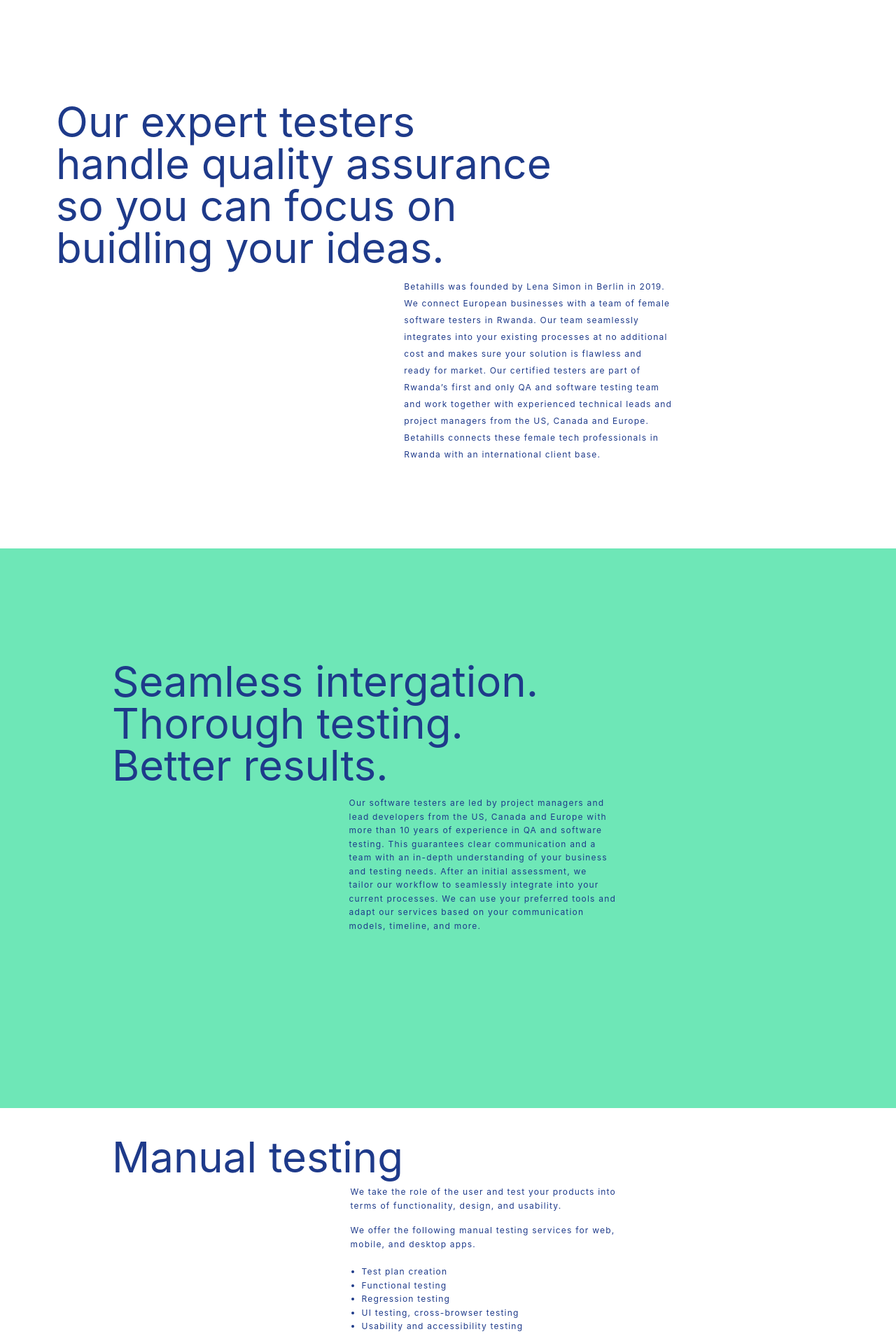
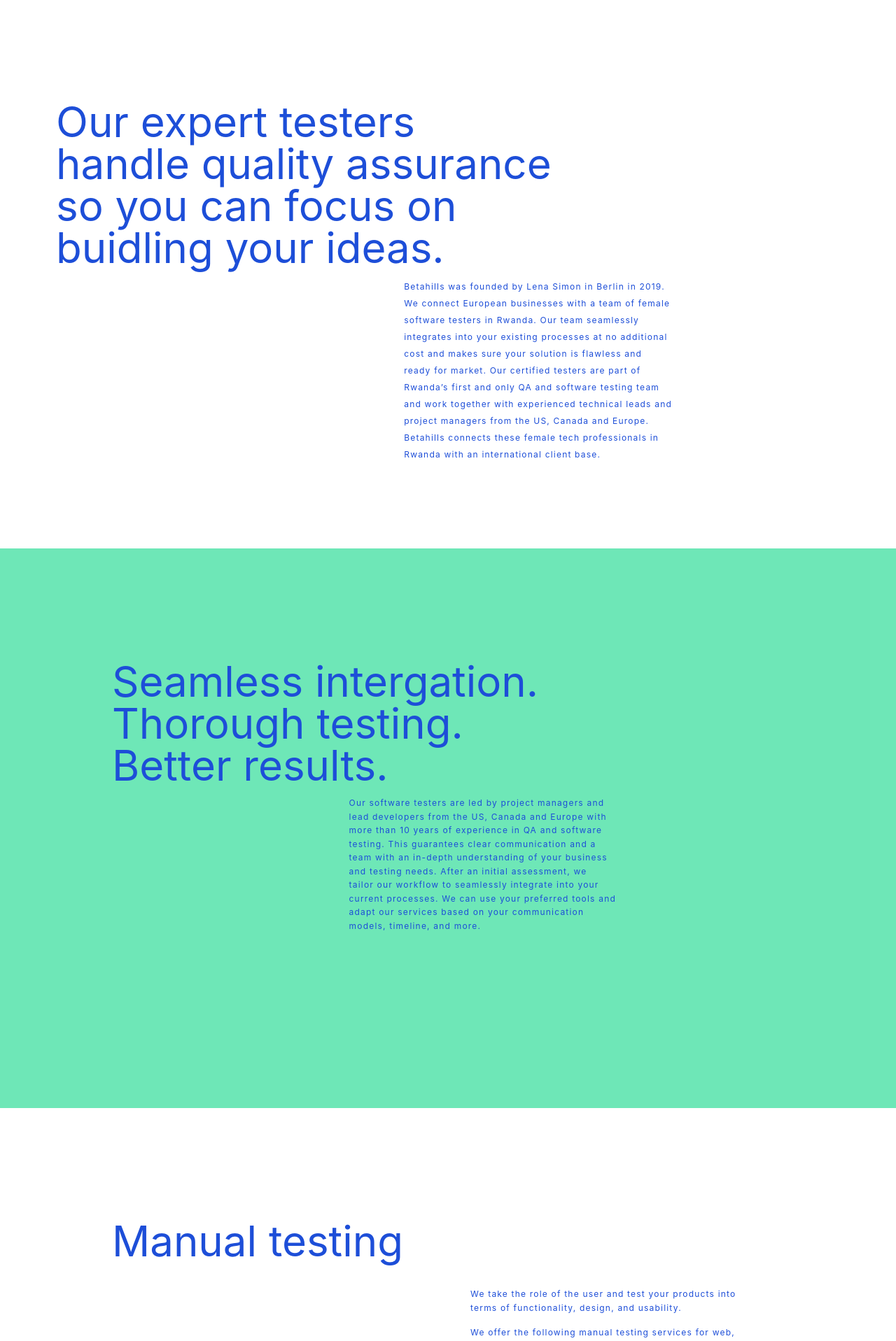
Before and after one commit to Kagorora/betahills, a React (Create React App) app: page / in a window 1280 px wide. Shown: the part 880-2797 px from the top of the page at 70% size. Built offline with nearby package versions, Linux system fonts and the light colour scheme.

Commit message:
add padding

```diff
--- a/src/components/Header.js
+++ b/src/components/Header.js
@@ -4,11 +4,11 @@
 const Header = () => {
     return (
          <div className='h-16 w-full bg-green-300 pr-20	pl-20 border-b-2 border-blue-900'>
-            <div className="logo float-left h-full flex justify-center items-center cursor-pointer text-blue-900 tracking-widest text-sm">
+            <div className="logo float-left h-full flex justify-center items-center cursor-pointer text-blue-700 tracking-widest text-sm">
                 <img src={Logo} alt="logo" className="object-contain h-9 mr-4"/> betahills
             </div>
             <div className="actions float-right h-full flex justify-center items-center">
-                <ul className="flex space-x-8 cursor-pointer font-normal text-blue-900 tracking-wider text-base">
+                <ul className="flex space-x-8 cursor-pointer font-normal text-blue-700 tracking-wider text-base">
                     <li>About</li>
                     <li>Process</li>
                     <li>Solutions</li>
--- a/src/components/Home.js
+++ b/src/components/Home.js
@@ -3,7 +3,7 @@
 const Home = () => {
     return(
         <div className='w-full h-screen bg-green-300 pl-20 pr-20'>
-            <div className="pt-40 text-blue-900 text-7xl mb-3.5"><p>
+            <div className="pt-40 text-blue-700 text-7xl mb-3.5"><p>
                   We do software testing<br></br>
                   or flawless products.<br></br> With a purpose. </p></div>
             <div>
--- a/src/components/Information.js
+++ b/src/components/Information.js
@@ -3,13 +3,13 @@
 const Information = () => {
     return (
         <div className="bg-white h-screen w-full">
-            <div className="pt-40 text-blue-900 text-6xl mb-3.5 pl-20 pr-20">
+            <div className="pt-40 text-blue-700 text-6xl mb-3.5 pl-20 pr-20">
             <p>
                   Our expert testers<br></br>
                   handle quality assurance<br></br> so you can focus on<br></br> buidling your ideas.</p>
             </div>
 
-            <div className="float-right pl-20 pr-20 text-xs text-blue-900 mr-60 tracking-widest leading-loose">
+            <div className="float-right pl-20 pr-20 text-xs text-blue-700 mr-60 tracking-widest leading-loose">
                 <p>
                 Betahills was founded by Lena Simon in Berlin in 2019.<br></br>
                 We connect European businesses with a team of female <br></br>
--- a/src/components/Seamless.js
+++ b/src/components/Seamless.js
@@ -3,14 +3,14 @@
 const Seamlessly = () => {
     return (
         <div className="w-full h-screen bg-green-300 pl-20 pr-20">
-            <div className="pt-40 text-blue-900 text-6xl mb-3.5 pl-20 pr-20">
+            <div className="pt-40 text-blue-700 text-6xl mb-3.5 pl-20 pr-20">
                 <p>
                     Seamless intergation.<br></br>
                   Thorough testing.<br></br> Better results.
                 </p>
             </div>
 
-            <div className="float-right pl-20 pr-20 text-xs text-blue-900 mr-60 leading-relaxed	tracking-widest">
+            <div className="float-right pl-20 pr-20 text-xs text-blue-700 mr-60 leading-relaxed	tracking-widest">
                 <p>
                     Our software testers are led by project managers and <br></br>
                     lead developers from the US, Canada and Europe with <br></br>
--- a/src/components/Testing.js
+++ b/src/components/Testing.js
@@ -2,13 +2,14 @@
 
 const Testing = () => {
     return (
-        <div className="w-full h-screen bg-white pl-20 pr-20 pt-10 pb-10">
-            <div className="w-full h-2/6 mb-16">
-                <div className="text-blue-900 text-6xl mb-2.5 pl-20 pr-20">
-                    <p>Manual testing</p>
+        <div className="w-full bg-white pl-20 pr-20 pt-40 pb-10">
+
+            <div className="w-full flex flex-row pl-20 mb-28">
+                <div className="text-blue-700 text-6xl  bg-red-900 ">
+                    <p className="bg-white h-full w-full">Manual testing</p>
                 </div>
 
-                <div className="float-right pl-20 pr-20 text-xs text-blue-900 mr-60 leading-relaxed	tracking-widest">
+                <div className="pl-24 pr-20 text-xs text-blue-700 leading-relaxed	tracking-widest mt-24">
                     <p className="mb-4">We take the role of the user and test your products into<br></br>
                     terms of functionality, design, and usability.
                 </p>
@@ -29,55 +30,43 @@
                 </div>
             </div>
 
-            <div className="w-full h-2/6  mb-16">
-                <div className="text-blue-900 text-6xl mb-2.5 pl-20 pr-20">
-                    <p>Manual testing</p>
+
+            <div className="w-full mb-16 flex flex-row pl-20 mb-28">
+                <div className="text-blue-700 text-6xl  bg-red-900">
+                    <p className="bg-white h-full w-full">Automated Testing</p>
                 </div>
 
-                <div className="float-right pl-20 pr-20 text-xs text-blue-900 mr-60 leading-relaxed	tracking-widest">
-                    <p className="mb-4">We take the role of the user and test your products into<br></br>
-                    terms of functionality, design, and usability.
+                <div className="pr-28 text-xs text-blue-700 leading-relaxed	tracking-widest mt-24">
+                    <p className="mb-4">Save time and increase your testing coverage with<br></br>
+                    automated testing.
                 </p>
 
-                    <p className="mb-5">We offer the following manual testing services for web,<br></br>
-                    mobile, and desktop apps.
+                    <p className="mb-5">We offer the following the automated services for<br></br>
+                    web, mobile, and desktop apps.
                 </p>
 
                     <p className="ml-4">
                         <ul className="list-disc">
-                            <li>Test plan creation</li>
-                            <li>Functional testing</li>
+                            <li>Api testing</li>
                             <li>Regression testing</li>
-                            <li>UI testing, cross-browser testing</li>
-                            <li>Usability and accessibility testing</li>
+                            <li>Ruby, Python</li>
+                            <li>Tool selection</li>
+                            <li>Review of existing automation</li>
                         </ul>
                     </p>
                 </div>
             </div>
 
-                        <div className="w-full h-2/6  mb-16">
-                <div className="text-blue-900 text-6xl mb-2.5 pl-20 pr-20">
-                    <p>Manual testing</p>
+            <div className="w-full mb-16 flex flex-row pl-20 mb-28">
+                <div className="text-blue-700 text-6xl  bg-red-900">
+                    <p className="bg-white h-full w-full">Perfomance Testing</p>
                 </div>
 
-                <div className="float-right pl-20 pr-20 text-xs text-blue-900 mr-60 leading-relaxed	tracking-widest">
-                    <p className="mb-4">We take the role of the user and test your products into<br></br>
-                    terms of functionality, design, and usability.
+                <div className="pr-32 text-xs text-blue-700 leading-relaxed	tracking-widest mt-24">
+                    <p className="mb-4">
+                    Ensure customer satisfaction by guaranteeing optimal<br></br> performance during standard and peak workloads. We<br></br> identify key performance criteria, provide you with <br></br>information about speed, stability and scalability, and <br></br> determine which areas need improvement.<br></br>
+                    automated testing.
                 </p>
-
-                    <p className="mb-5">We offer the following manual testing services for web,<br></br>
-                    mobile, and desktop apps.
-                </p>
-
-                    <p className="ml-4">
-                        <ul className="list-disc">
-                            <li>Test plan creation</li>
-                            <li>Functional testing</li>
-                            <li>Regression testing</li>
-                            <li>UI testing, cross-browser testing</li>
-                            <li>Usability and accessibility testing</li>
-                        </ul>
-                    </p>
                 </div>
             </div>
 
```
